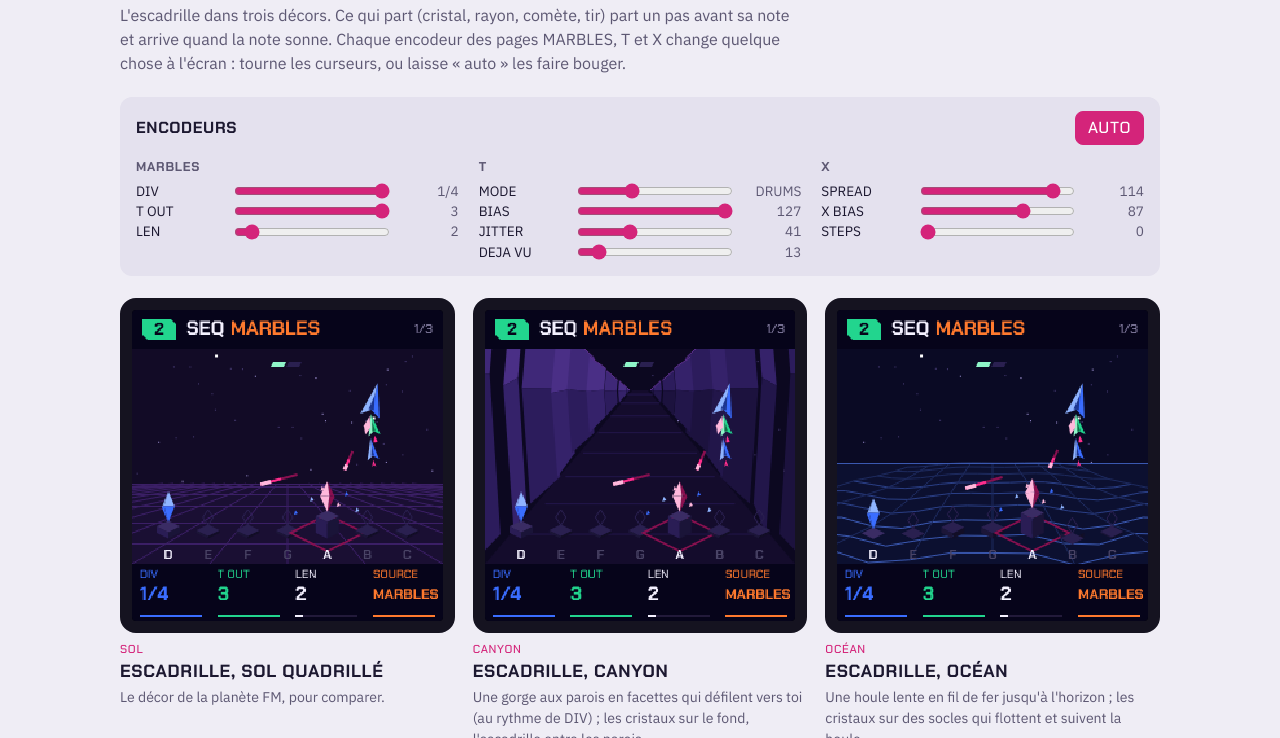
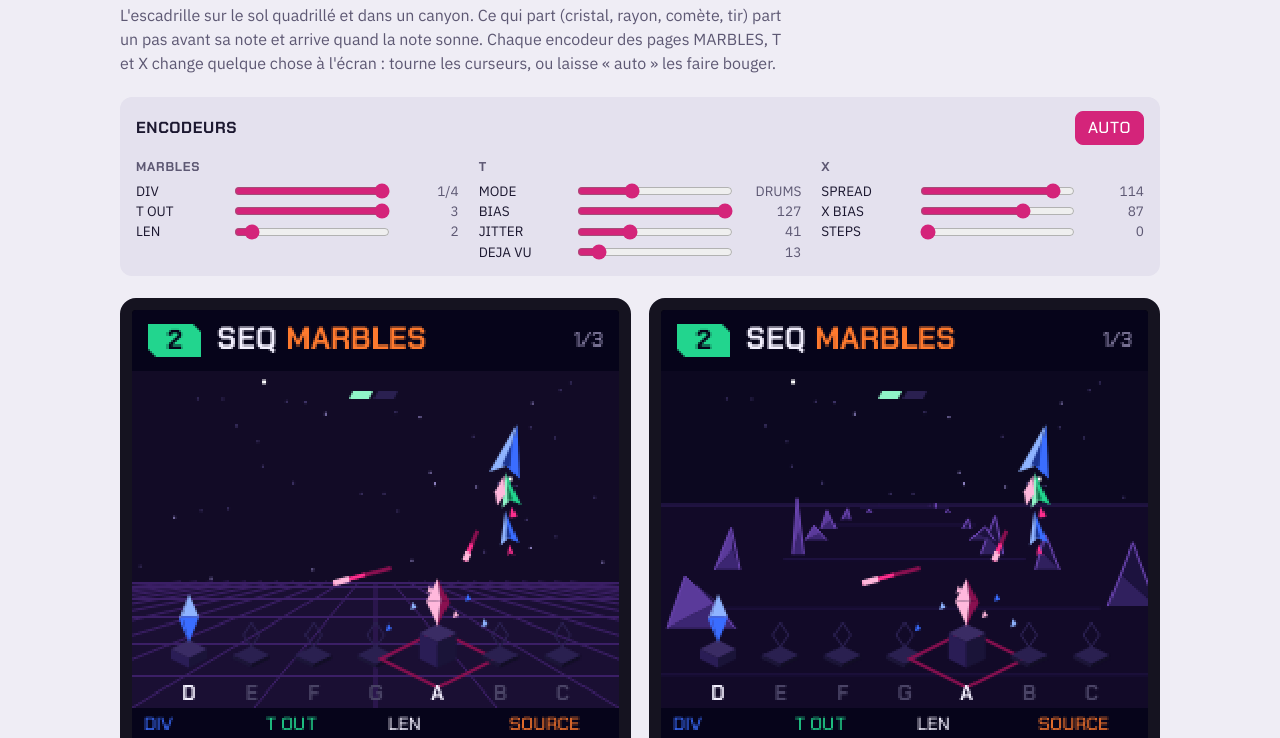
Before and after one commit to F0nski/quartz, a plain HTML site: page docs/screens/marbles.html in a window 1280 px wide. Shown: the part 62-800 px from the top of the page. Drawn offline with Linux system fonts and the light colour scheme.

Commit message:
Screens: the canyon as scattered faceted rocks and spires, open sky, the ocean dropped

```diff
--- a/docs/screens/marbles.html
+++ b/docs/screens/marbles.html
@@ -41,7 +41,7 @@ button[aria-pressed=true] { background: var(--hot); color: #fff; border-color: v
 <main>
 <header>
   <h1>MARBLES <em>autrement</em></h1>
-  <p class="lead">L'escadrille dans trois décors. Ce qui part (cristal, rayon, comète, tir) part un pas avant sa note et
+  <p class="lead">L'escadrille sur le sol quadrillé et dans un canyon. Ce qui part (cristal, rayon, comète, tir) part un pas avant sa note et
   arrive quand la note sonne. Chaque encodeur des pages MARBLES, T et X change quelque chose à l'écran : tourne les
   curseurs, ou laisse « auto » les faire bouger.</p>
 </header>
@@ -55,9 +55,7 @@ button[aria-pressed=true] { background: var(--hot); color: #fff; border-color: v
   <figure><canvas id="shipsPro" width="240" height="240"></canvas><figcaption><span class="tag">sol</span><h2>Escadrille, sol quadrillé</h2>
     <p>Le décor de la planète FM, pour comparer.</p></figcaption></figure>
   <figure><canvas id="shipsCanyon" width="240" height="240"></canvas><figcaption><span class="tag">canyon</span><h2>Escadrille, canyon</h2>
-    <p>Une gorge aux parois en facettes qui défilent vers toi (au rythme de DIV) ; les cristaux sur le fond, l'escadrille entre les parois.</p></figcaption></figure>
-  <figure><canvas id="shipsOcean" width="240" height="240"></canvas><figcaption><span class="tag">océan</span><h2>Escadrille, océan</h2>
-    <p>Une houle lente en fil de fer jusqu'à l'horizon ; les cristaux sur des socles qui flottent et suivent la houle.</p></figcaption></figure>
+    <p>Des rochers et des aiguilles en facettes, de tailles irrégulières, avec des trouées, bordent la gorge et défilent vers toi au rythme de DIV ; le ciel reste ouvert au milieu.</p></figcaption></figure>
 </div>
 
 <section aria-label="Ce que fait chaque encodeur">
@@ -322,24 +320,33 @@ function decorGrid(c, t) {
   for (let k = 0; k < 6; k++) { const p = ((k + (t * 0.25 / stepDur()) % 1) / 6) ** 2, y = Math.round(hz + p * 62) + .5; c.beginPath(); c.moveTo(0, y); c.lineTo(240, y); c.stroke(); }
   return () => 0;
 }
-/* a canyon: faceted walls running towards the viewer, the crystals on its floor */
-const ROCK = [["#4a2f86", "#35226a", "#22164a"], ["#3f2878", "#2c1c5c", "#1c123e"]];
+/* a canyon: rocks and spires of random sizes along both sides, gaps between them, open sky in the middle; they run
+   towards the viewer at DIV's pace */
+const ROCKL = ["#5a3a9a", "#3c2672", "#24164c"], ROCKR = ["#4a2f86", "#30205e", "#1c123e"];
+function rock(c, x, y, w, h, lean, side) {
+  const peak = [x + lean * w, y - h], sh = [x - side * w * 0.22, y - h * 0.5], bl = [x - w / 2, y], br = [x + w / 2, y];
+  const T = side < 0 ? ROCKL : ROCKR;
+  /* lit from the top left: the face turned left is the light one */
+  poly(c, [bl, br, sh], T[1]);
+  poly(c, side < 0 ? [bl, peak, sh] : [sh, peak, br], side < 0 ? T[0] : T[2]);
+  poly(c, side < 0 ? [sh, peak, br] : [bl, peak, sh], side < 0 ? T[2] : T[0]);
+  stroke(c, [bl, peak, br], "#6a45b0", 1, false);
+}
 function decorCanyon(c, t) {
-  const vx = 120, vy = 62, sp = 0.6 * 0.25 / stepDur(), f = (t * sp) % 1, base = Math.floor(t * sp);
+  const vx = 120, vy = 96, sp = 0.5 * 0.25 / stepDur(), f = (t * sp) % 1, base = Math.floor(t * sp), N = 11;
   c.fillStyle = "#0c0820"; c.fillRect(0, 30, 240, 166); starsBg(c, t);
-  c.fillStyle = "#140c2c"; poly(c, [[vx - 6, vy], [vx + 6, vy], [240, 196], [0, 196]], "#140c2c");          /* the floor */
-  const N = 9, at = k => ((k + 1 - f) / N) ** 1.8;
+  poly(c, [[0, vy], [240, vy], [240, 196], [0, 196]], "#120a28");                                         /* the canyon floor */
+  for (let k = 0; k < 5; k++) { const p = ((k + f) / 5) ** 2, y = vy + p * 100; stroke(c, [[vx - 20 - p * 150, y], [vx + 20 + p * 150, y]], "#1e1240", 1, false); }
+  stroke(c, [[0, vy], [240, vy]], "#2e1c5a", 1, false);
   for (let k = N - 1; k >= 0; k--) {                                                                         /* far to near */
-    const p0 = at(k + 1), p1 = at(k), id = base - k, j0 = hash(id * 5 + 1) * 0.35, j1 = hash((id + 1) * 5 + 1) * 0.35;
-    const h0 = 1.1 + hash(id * 9) * 0.5, h1 = 1.1 + hash((id + 1) * 9) * 0.5;
+    const id = base - k, p = 0.7 * ((k + 1 - f) / N) ** 1.9;     /* the nearest stop behind the crystals */
     for (const side of [-1, 1]) {
-      const x = (p, j) => vx + side * (8 + p * (128 - j * 60)), top = (p, h) => vy - p * 90 * h, bot = p => vy + p * 134;
-      const xa = x(p0, j1), xb = x(p1, j0), mid0 = lerp(top(p0, h1), bot(p0), 0.45), mid1 = lerp(top(p1, h0), bot(p1), 0.45), T = ROCK[(id & 1)];
-      poly(c, [[xa, top(p0, h1)], [xb, top(p1, h0)], [xb + side * 10 * p1, mid1], [xa + side * 10 * p0, mid0]], side < 0 ? T[0] : T[1]);
-      poly(c, [[xa + side * 10 * p0, mid0], [xb + side * 10 * p1, mid1], [xb, bot(p1)], [xa, bot(p0)]], side < 0 ? T[1] : T[2]);
-      stroke(c, [[xa, top(p0, h1)], [xb, top(p1, h0)]], "#5b2f8c", 1, false);
+      const r = q => hash(id * 17 + (side > 0 ? 7 : 0) + q * 31);
+      if (r(0) < 0.3) continue;                                                                              /* a gap */
+      const spire = r(1) > 0.82, out = 70 + r(2) * 80, x = vx + side * (12 + p * out * 1.6), y = vy + p * 96;
+      const w = p * (spire ? 14 + r(3) * 10 : 30 + r(3) * 46), h = p * (spire ? 90 + r(4) * 60 : 26 + r(4) * 52);
+      rock(c, x, y, w, h, (r(5) - 0.5) * 0.5, side);
     }
-    const ya = vy + p0 * 134; stroke(c, [[vx - 8 - p0 * 100, ya], [vx + 8 + p0 * 100, ya]], "#22164a", 1, false);
   }
   return () => 0;
 }
@@ -550,7 +557,7 @@ function ships(c, t) {
   header(c, t);
 }
 
-const views = [["shipsPro", shipsPro], ["shipsCanyon", (c, t) => shipsPro(c, t, decorCanyon)], ["shipsOcean", (c, t) => shipsPro(c, t, decorOcean)]].map(([id, f]) => [document.getElementById(id).getContext("2d"), f]);
+const views = [["shipsPro", shipsPro], ["shipsCanyon", (c, t) => shipsPro(c, t, decorCanyon)]].map(([id, f]) => [document.getElementById(id).getContext("2d"), f]);
 function frame(ms) { const t = ms / 1000; views.forEach(([c, f]) => f(c, t)); }
 function loop(ms) { frame(ms + 1310); requestAnimationFrame(loop); }
 document.fonts.ready.then(() => { frame(1310); if (!reduce) requestAnimationFrame(loop); });
```
